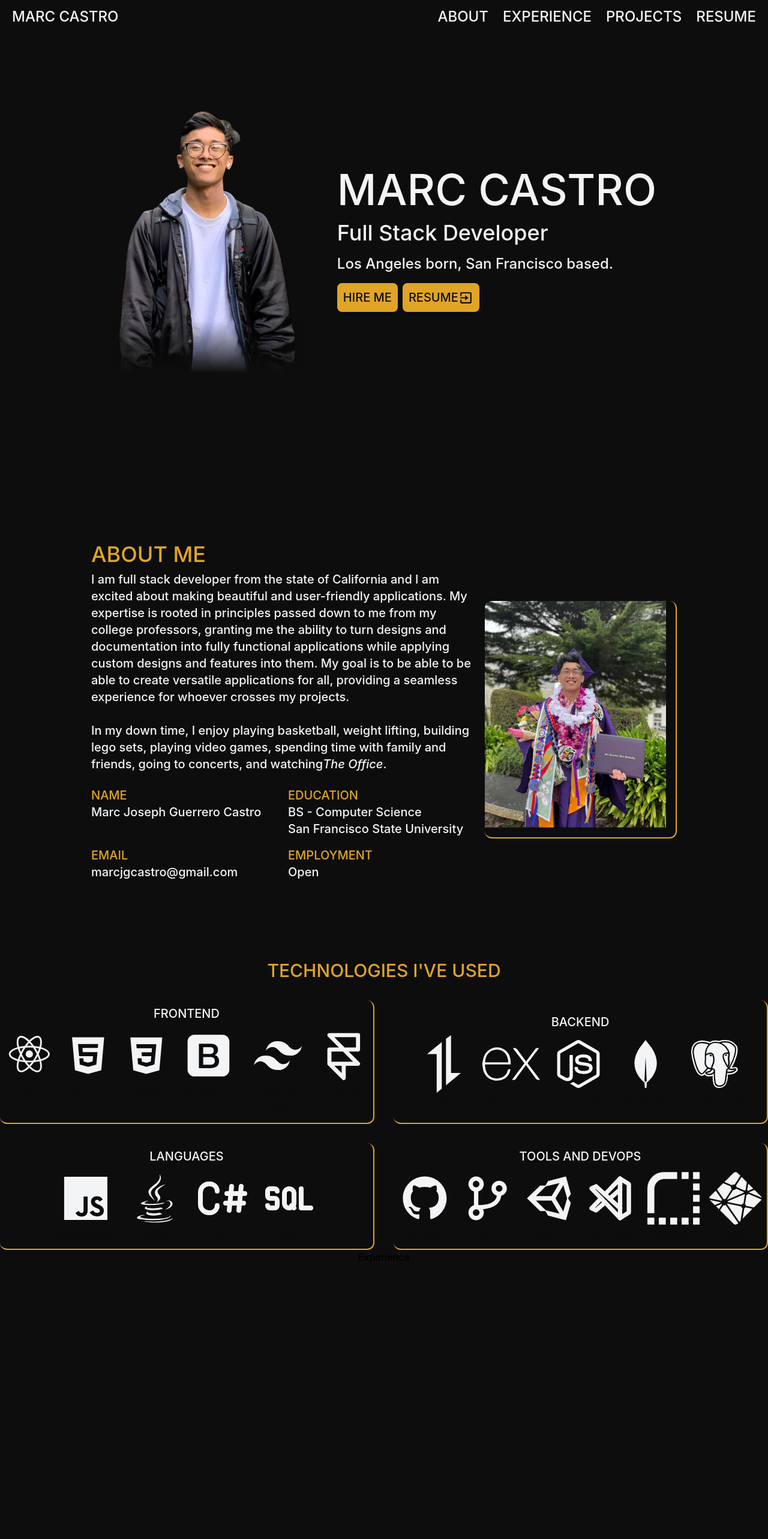
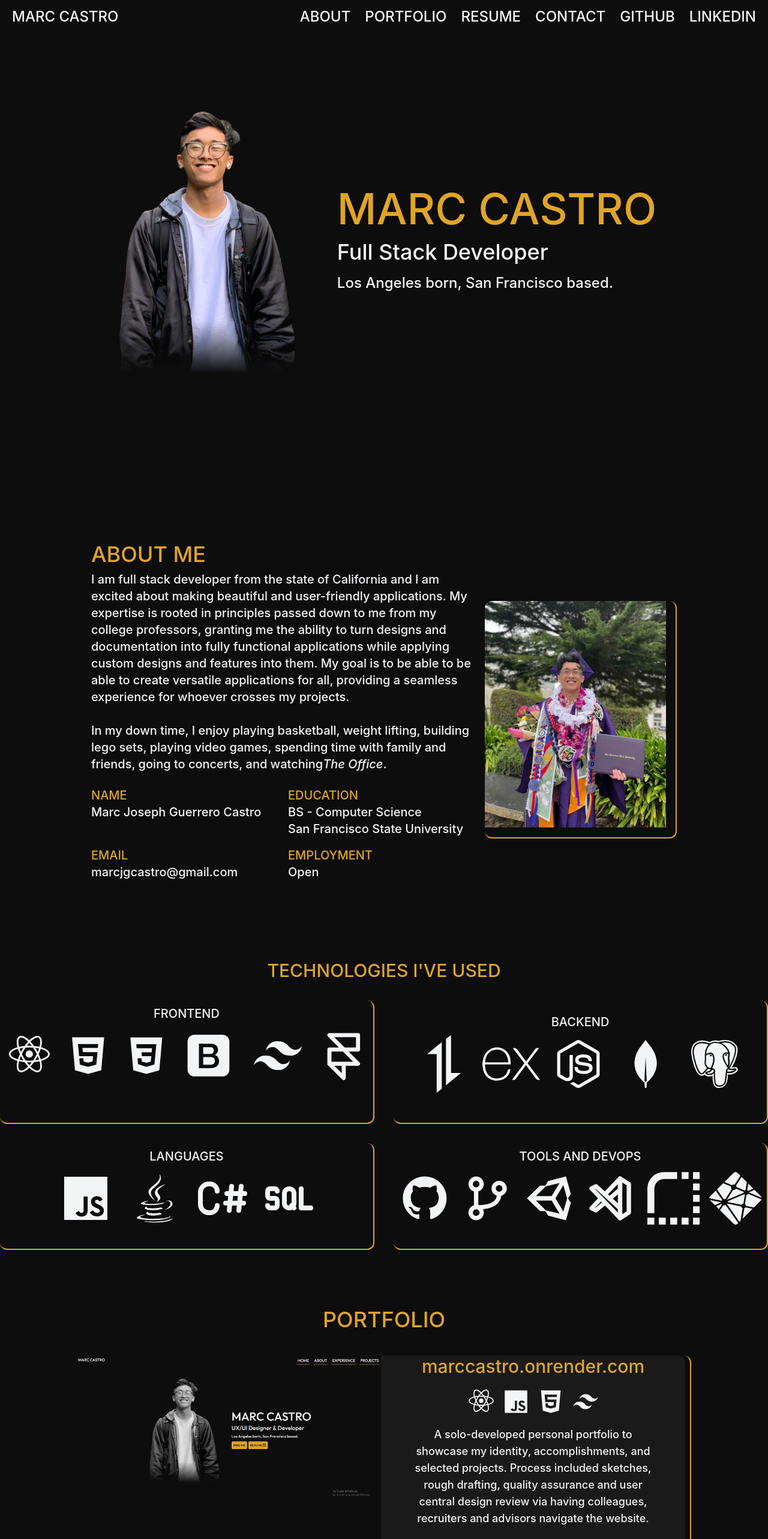
Before and after one commit to majocast/personal-website-v2, a React (Create React App) app: page / in a window 1280 px wide. Shown: the top 2566 px of the page at 60% size. Built offline with nearby package versions, Linux system fonts and the light colour scheme; the HTML template or start-up script is replaced by a standard one.

Commit message:
completed resume section

```diff
--- a/src/App.js
+++ b/src/App.js
@@ -1,10 +1,11 @@
 import './App.css';
 import { BrowserRouter as Router } from 'react-router-dom';
 import About from './pages/About';
-import Experience from './pages/Experience';
+import Resume from './pages/Resume';
 import Home from './pages/Home';
 import Projects from './pages/Projects';
 import NavBar from './components/NavBar';
+import Contact from './pages/Contact';
 
 
 function App() {
@@ -16,8 +17,9 @@ function App() {
           <div className='flex-grow flex flex-col items-center justify-center'>
             <Home className='hidden'/>
             <About className='hidden'/>
-            <Experience className='hidden'/>
             <Projects className='hidden'/>
+            <Resume className='hidden'/>
+            <Contact className='hidden'/>
           </div>
       </Router>
     </>
--- a/src/components/NavBar.js
+++ b/src/components/NavBar.js
@@ -2,7 +2,7 @@ import React from 'react';
 import { Link as ScrollLink } from 'react-scroll';
 
 const NavBar = () => {
-  const contents = ['about', 'experience', 'projects', 'resume'];
+  const contents = ['about', 'portfolio', 'resume', 'contact'];
 
   return (
     <nav className='flex py-2 px-4 bg-[#0d0d0d] fixed top-0 flex w-full justify-between z-10 text-gray-100 text-2xl uppercase'>
@@ -17,6 +17,12 @@ const NavBar = () => {
             </ScrollLink>
           );
         })}
+        <a href='https://github.com/majocast' target='_blank' rel='noopener noreferrer'>
+          <h1 className='p-1 transition ease-in-out duration-200 cursor-pointer hover:text-[#E0A526]'>Github</h1>
+        </a>
+        <a href='https://www.linkedin.com/in/marcjgcastro/' target='_blank' rel='noopener noreferrer'>
+          <h1 className='p-1 transition ease-in-out duration-200 cursor-pointer hover:text-[#E0A526]'>LinkedIn</h1>
+        </a>
       </div>
     </nav>
   )
--- /dev/null
+++ b/src/pages/Contact.js
@@ -0,0 +1,13 @@
+import React from 'react';
+
+const Contact = () => {
+  return (
+    <div id='contact' className='flex items-center justify-center min-h-screen text-gray-100'>
+      <form>
+        <h1>Contact</h1>
+      </form>
+    </div>
+  )
+}
+
+export default Contact;
--- a/src/pages/Experience.js
+++ /dev/null
@@ -1,11 +0,0 @@
-import React from 'react';
-
-const Experience = () => {
-  return (
-    <div id='experience' className='h-screen'>
-      <h1>Experience</h1>
-    </div>
-  )
-}
-
-export default Experience;
--- a/src/pages/Home.js
+++ b/src/pages/Home.js
@@ -37,13 +37,9 @@ const Home = () => {
         ></div>
       </div>
       <section className='flex flex-col text-3xl gap-4 pt-4 pb-4'>
-        <h1 className='text-7xl'>MARC CASTRO</h1>
+        <h1 className='text-7xl text-[#E0A526]'>MARC CASTRO</h1>
         <h2 className='text-4xl'>Full Stack Developer</h2>
         <p className='text-2xl'>Los Angeles born, San Francisco based.</p>
-        <div className='flex gap-2'>
-          <button className='transition ease-in-out duration-200 uppercase text-xl rounded-lg p-2 bg-[#E0A526] text-[#0d0d0d] border-2 border-[#E0A526] hover:bg-[#0d0d0d] hover:text-gray-100'>Hire Me</button>
-          <button className='transition ease-in-out duration-200 flex items-center uppercase text-xl rounded-lg p-2 bg-[#E0A526] text-[#0d0d0d] border-2 border-[#E0A526] hover:bg-[#0d0d0d] hover:text-gray-100'>Resume <BiExit size={25}/></button>
-        </div>
       </section>
     </motion.div>
   )
--- a/src/pages/Projects.js
+++ b/src/pages/Projects.js
@@ -27,8 +27,8 @@ const Projects = () => {
     {img: weatherApp, href: 'https://majocast.github.io/weather-app-react/', github: 'https://github.com/majocast/weather-app-react', techs: [BiLogoReact, BiLogoHtml5, BiLogoCss3, BiLogoJavascript, SiAxios], name: 'Weather App', desc: 'A little weather app that allows for city search using the openweathermap.org Weather API. Website displays the current temperature, the cloud coverage, any weather like thunderstorms or rain, humidity, and wind speed. It also displays the resulting city from the search.'},
   ]
   return (
-    <div id='projects' className='min-h-screen flex flex-col items-center'>
-      <h1 className='uppercase text-[#E0A526] text-4xl py-8'>Projects</h1>
+    <div id='portfolio' className='min-h-screen flex flex-col items-center justify-center mt-16'>
+      <h1 className='uppercase text-[#E0A526] text-4xl py-8'>Portfolio</h1>
       {projects.map(project => {
         const projectImg = project.img;
         return (
--- /dev/null
+++ b/src/pages/Resume.js
@@ -0,0 +1,33 @@
+import React from 'react';
+import resumePDF from '../images/Castro_Marc_Resume2023.pdf';
+import { BiDownload } from 'react-icons/bi';
+import { BsBoxArrowUpRight } from 'react-icons/bs';
+
+const Resume = () => {
+  return (
+    <div id='resume' className='h-96 flex flex-col align-center items-center justify-center text-center gap-4 w-full'>
+      <h1 className='uppercase text-4xl text-[#E0A526]'>Resume</h1>
+      <div className='rounded-xl flex text-white gap-2 p-4 border-b-2 border-r-2 border-[#E0A526]'>
+        <a
+          className='flex items-center gap-1 transition ease-in-out duration-200 uppercase text-xl rounded-lg p-2 hover:bg-[#E0A526] hover:text-[#0d0d0d] border-2 border-[#E0A526] bg-[#0d0d0d] text-gray-100'
+          href={resumePDF}
+          target='_blank'
+          rel='noreferrer noopener'
+        >
+          Open Resume
+          <BsBoxArrowUpRight />
+        </a>
+        <a
+          className='flex items-center gap-1 transition ease-in-out duration-200 uppercase text-xl rounded-lg p-2 hover:bg-[#E0A526] hover:text-[#0d0d0d] border-2 border-[#E0A526] bg-[#0d0d0d] text-gray-100'
+          href={resumePDF}
+          download
+        >
+          Download Resume
+          <BiDownload />
+        </a>
+      </div>
+    </div>
+  )
+}
+
+export default Resume;
```
Also changed, not shown: 1 other file (tests, documents, lock files or other folders).
